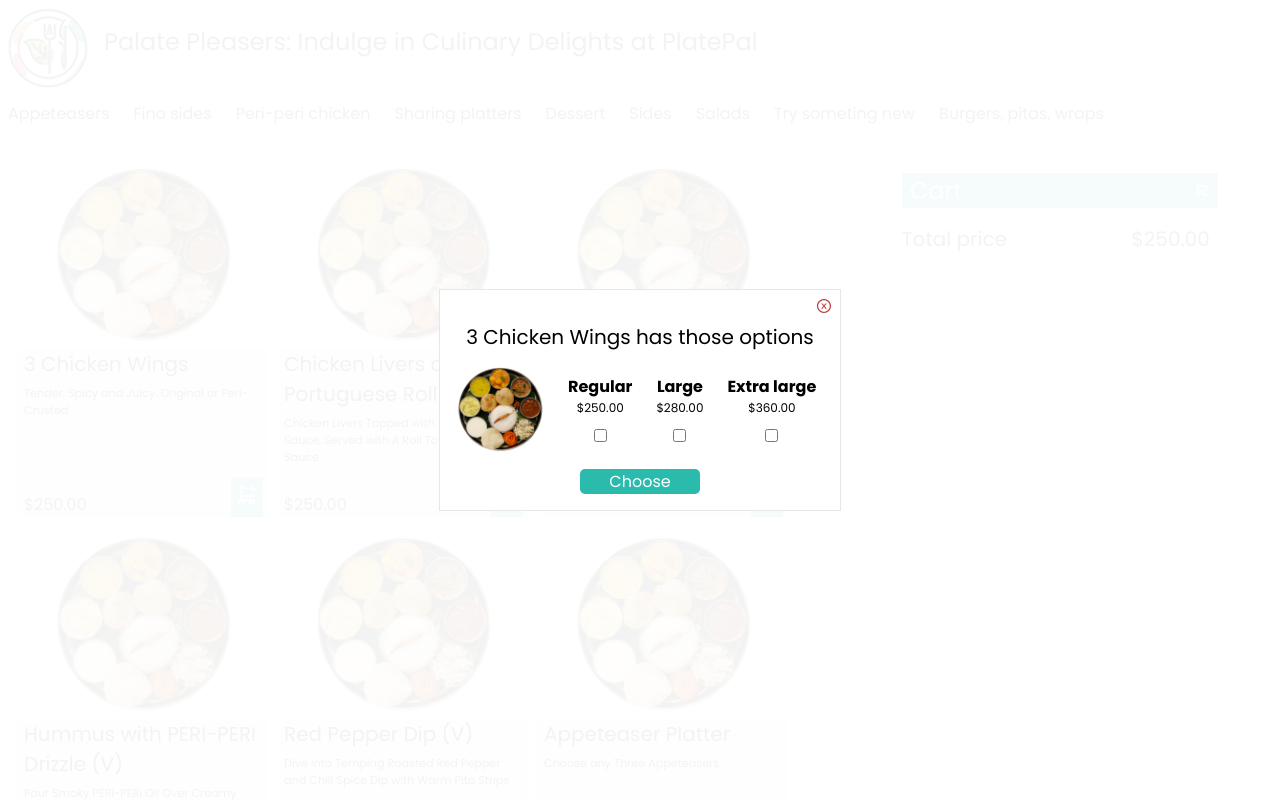
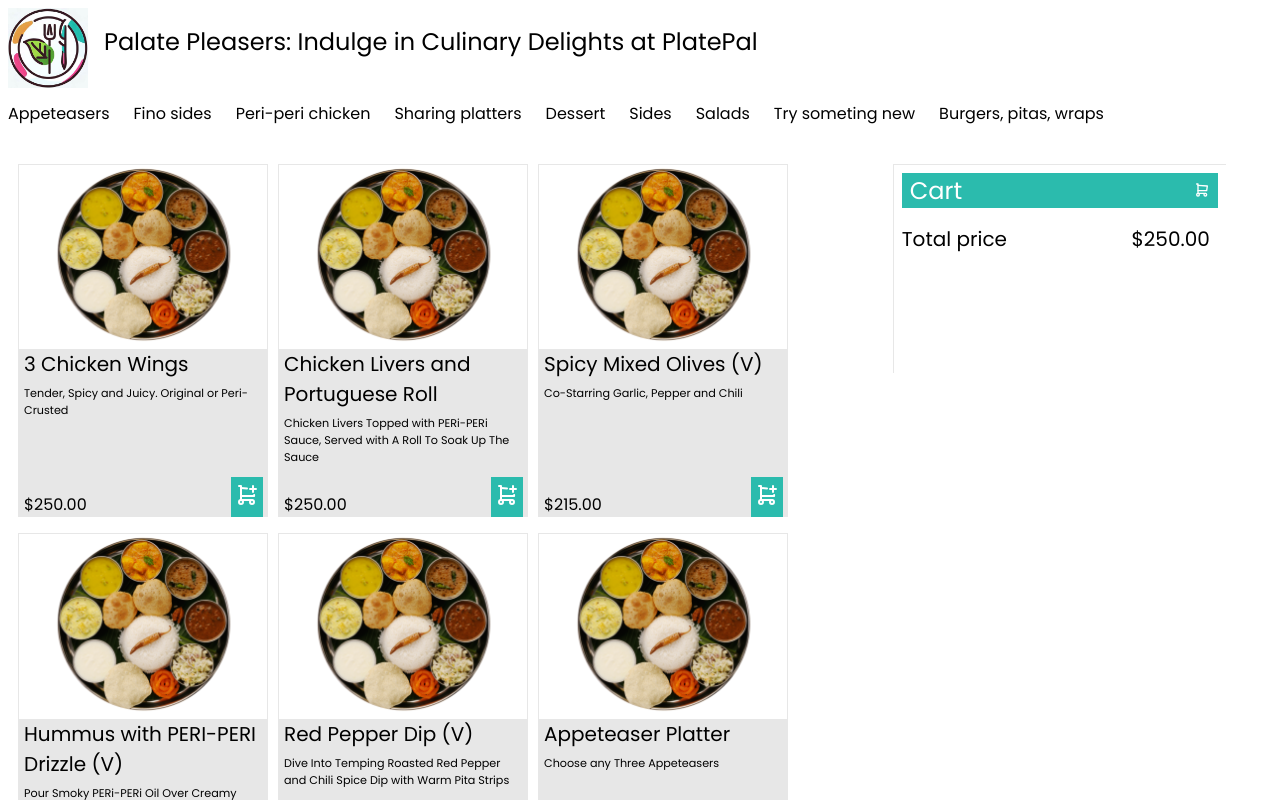
Before and after one commit to franciscobess/plate-pal, a React (Vite) app: page / in a window 1280 px wide. Shown: the top 800 px of the page. Built offline with nearby package versions, Linux system fonts and the light colour scheme.

Commit message:
open and close options modal dynamically

```diff
--- a/src/App.jsx
+++ b/src/App.jsx
@@ -12,6 +12,7 @@
   const [selectedCategory, setSelectedCategory] = useState("Appeteasers")
   const [selectedPlate, setSelectedPlate] = useState(null)
   const [myCart, setMyCart] = useState([])
+  const [showOptionsModal, setShowOptionsModal] = useState(false)
 
   const updateCategories = () => {
     setCategories(restaurantData.categories)
@@ -25,6 +26,8 @@
     setSelectedPlate,
     myCart,
     setMyCart,
+    showOptionsModal,
+    setShowOptionsModal
   }
 
   if (categories && _.isEmpty(categories)) {
@@ -38,7 +41,7 @@
         <PlatesContainer />
         <Cart />
       </div>
-      <OptionsModal />
+      {showOptionsModal && <OptionsModal />}
     </RestaurantContext.Provider>
   )
 }
--- a/src/components/OptionsModal.jsx
+++ b/src/components/OptionsModal.jsx
@@ -1,11 +1,19 @@
+import { useContext } from 'react';
 import DefaultMealImg from '../assets/default-meal.png'
 import { AiOutlineCloseCircle } from "react-icons/ai";
+import { RestaurantContext } from './context/RestaurantContext';
 
 const OptionsModal = () => {
+    const { setShowOptionsModal } = useContext(RestaurantContext)
+
+    const closeModal = () => {
+        setShowOptionsModal(false)
+    }
+
     return (
         <div className="options-modal-container">
             <div className="modal-content">
-                <AiOutlineCloseCircle className='close-icon' />
+                <AiOutlineCloseCircle className='close-icon' onClick={closeModal}/>
                 <h1 className="modal-title">3 Chicken Wings has those options</h1>
                 <div className="options-container">
                     <img src={DefaultMealImg} alt="" className='options-plate-image' />
--- a/src/components/PlateCard.jsx
+++ b/src/components/PlateCard.jsx
@@ -8,15 +8,19 @@
 const PlateCard = ({ product }) => {
     const [minPlatePrice, setMinPlatePrice] = useState(product["sub-items"][0].price)
     const [maxPlatePrice, setMaxPlatePrice] = useState(product["sub-items"][0].price)
-    const { myCart, setMyCart } = useContext(RestaurantContext)
+    const { myCart, setMyCart, setShowOptionsModal } = useContext(RestaurantContext)
 
     const addCurrentPlateToCart = () => {
         setMyCart(myCart.concat(product))
+
+        if (thisPlateHasOptions()) {
+            setShowOptionsModal(true)
+        }
     }
 
-    // const thisPlateHasOptions = () => {
-    //     return product["sub-items"].length > 1
-    // }
+    const thisPlateHasOptions = () => {
+        return product["sub-items"].length > 1
+    }
 
     _.forEach(product["sub-items"], (item) => {
         if (item.price < minPlatePrice) {
```
